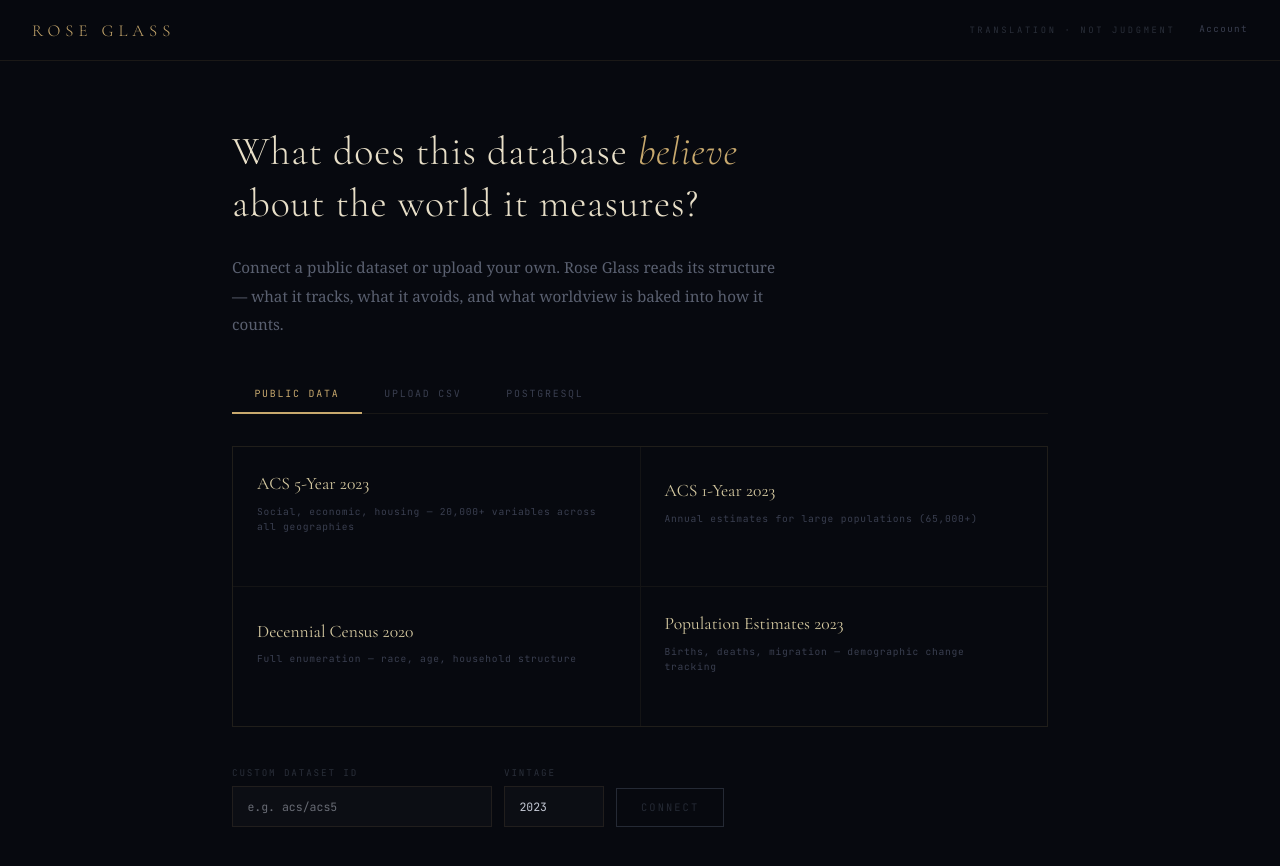
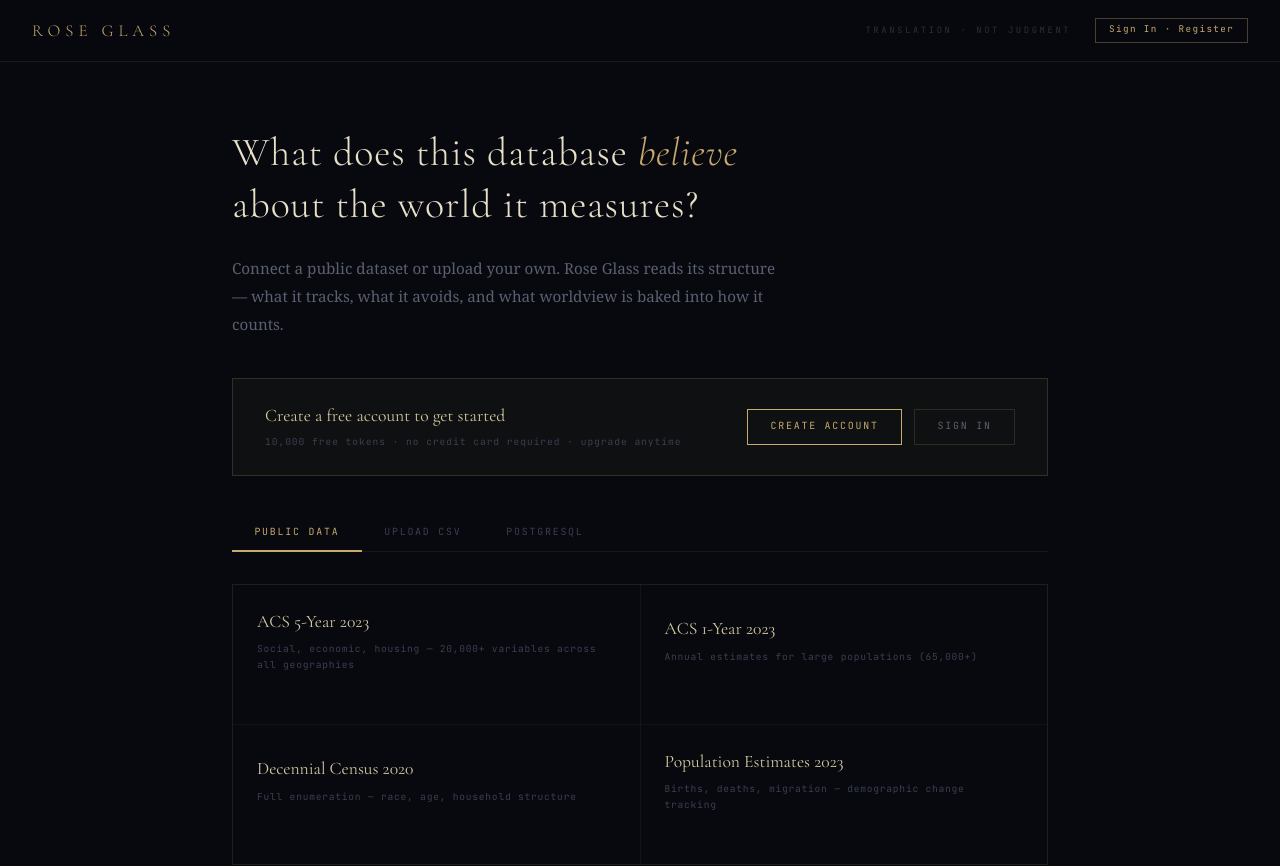
Before and after one commit to GreatPyreneseDad/RoseGlassData, a Next.js app: page / in a window 1280 px wide. Shown: the top 866 px of the page. Built offline with nearby package versions, Linux system fonts and the light colour scheme.

Commit message:
feat: auth gate — show sign in/register CTA for unauthenticated users

```diff
--- a/app/page.tsx
+++ b/app/page.tsx
@@ -42,6 +42,7 @@ const STARTERS = [
 export default function Home() {
   const [sessions, setSessions] = useState<Session[]>([]);
   const [stage, setStage] = useState<"home" | "connecting" | "chat">("home");
+  const [hasKey, setHasKey] = useState<boolean>(true);
   const [connecting, setConnecting] = useState(false);
   const [connectError, setConnectError] = useState<string | null>(null);
   const [activeSession, setActiveSession] = useState<ConnectResult | null>(null);
@@ -59,6 +60,9 @@ export default function Home() {
   const fileInputRef = useRef<HTMLInputElement>(null);
 
   useEffect(() => {
+    const key = getApiKey();
+    setHasKey(!!key);
+    if (!key) return;
     fetch("/api/sessions", { headers: apiHeaders() }).then(r => r.json()).then(d => setSessions(d.sessions || []));
   }, []);
 
@@ -241,7 +245,9 @@ export default function Home() {
         <div className="rg-mark">Rose Glass</div>
         <div style={{ display: "flex", alignItems: "center", gap: "1.5rem" }}>
           <div className="rg-tag">Translation · Not Judgment</div>
-          <a href="/dashboard" style={{ fontFamily: "'JetBrains Mono',monospace", fontSize: "0.58rem", letterSpacing: "0.15em", color: "#3a3f50", textDecoration: "none", transition: "color 0.15s" }}>Account</a>
+          <a href="/login" style={{ fontFamily: "'JetBrains Mono',monospace", fontSize: "0.58rem", letterSpacing: "0.15em", color: hasKey ? "#3a3f50" : "#c8a96e", textDecoration: "none", border: hasKey ? "none" : "1px solid rgba(200,169,110,0.35)", padding: hasKey ? "0" : "0.3rem 0.8rem", transition: "color 0.15s" }}>
+            {hasKey ? "Account" : "Sign In · Register"}
+          </a>
         </div>
       </header>
 
@@ -249,6 +255,18 @@ export default function Home() {
         <div className="home">
           <h1 className="home-lede">What does this database <em>believe</em><br />about the world it measures?</h1>
           <p className="home-sub">Connect a public dataset or upload your own. Rose Glass reads its structure — what it tracks, what it avoids, and what worldview is baked into how it counts.</p>
+          {!hasKey && (
+            <div style={{ background: "rgba(200,169,110,0.04)", border: "1px solid rgba(200,169,110,0.2)", padding: "1.5rem 2rem", marginBottom: "2.5rem", display: "flex", alignItems: "center", justifyContent: "space-between", flexWrap: "wrap", gap: "1rem" }}>
+              <div>
+                <div style={{ fontFamily: "'Cormorant Garamond',serif", fontSize: "1.1rem", color: "#d4c8a0", marginBottom: "0.3rem" }}>Create a free account to get started</div>
+                <div style={{ fontFamily: "'JetBrains Mono',monospace", fontSize: "0.6rem", color: "#3a3f50", letterSpacing: "0.1em", lineHeight: 1.7 }}>10,000 free tokens · no credit card required · upgrade anytime</div>
+              </div>
+              <div style={{ display: "flex", gap: "0.75rem" }}>
+                <a href="/login?tab=signup" style={{ padding: "0.6rem 1.4rem", background: "transparent", border: "1px solid #c8a96e", color: "#c8a96e", fontFamily: "'JetBrains Mono',monospace", fontSize: "0.62rem", letterSpacing: "0.18em", textTransform: "uppercase", textDecoration: "none", whiteSpace: "nowrap" }}>Create account</a>
+                <a href="/login" style={{ padding: "0.6rem 1.4rem", background: "transparent", border: "1px solid rgba(180,150,90,0.2)", color: "#5a6070", fontFamily: "'JetBrains Mono',monospace", fontSize: "0.62rem", letterSpacing: "0.18em", textTransform: "uppercase", textDecoration: "none", whiteSpace: "nowrap" }}>Sign in</a>
+              </div>
+            </div>
+          )}
           {connectError && <div className="err">{connectError}</div>}
 
           <div className="tab-row">
```
